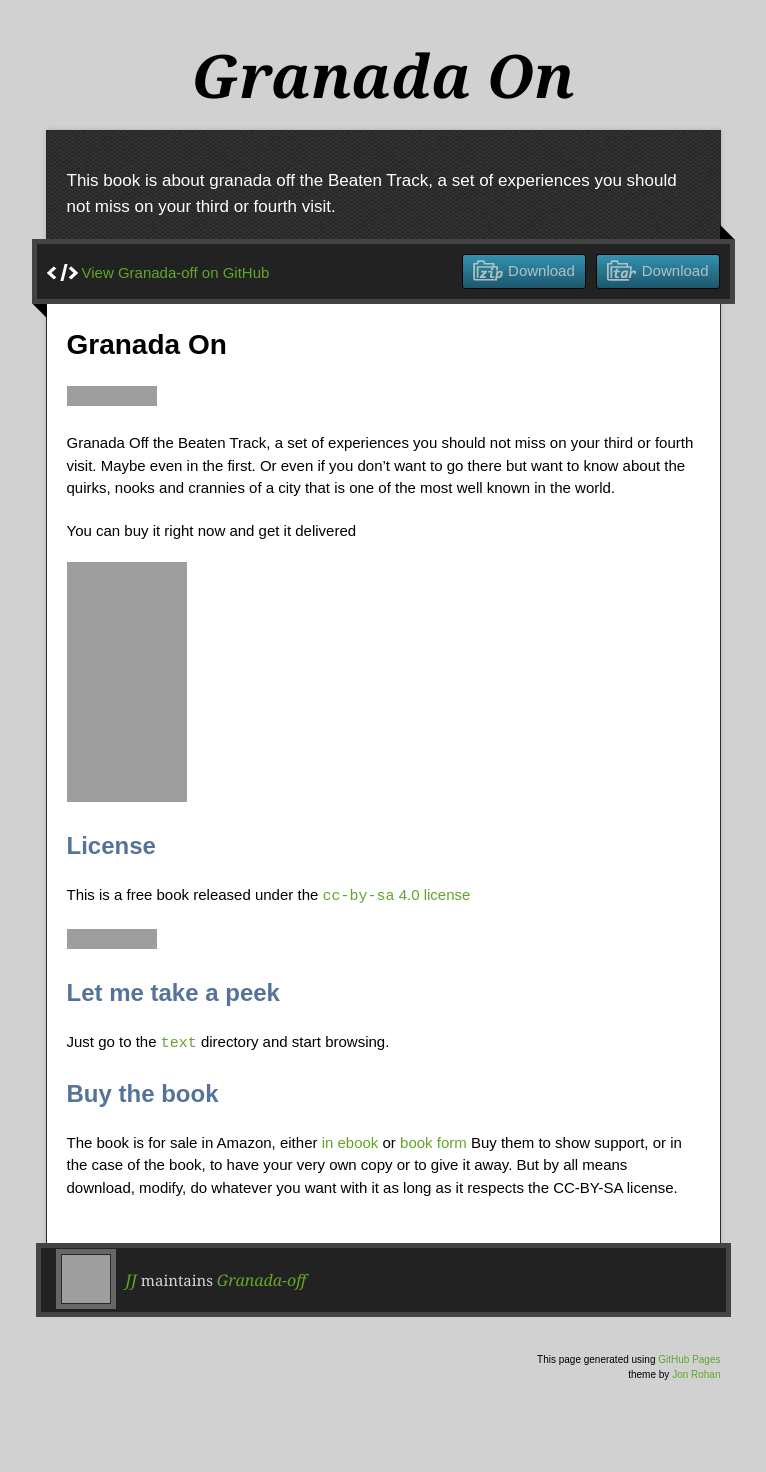
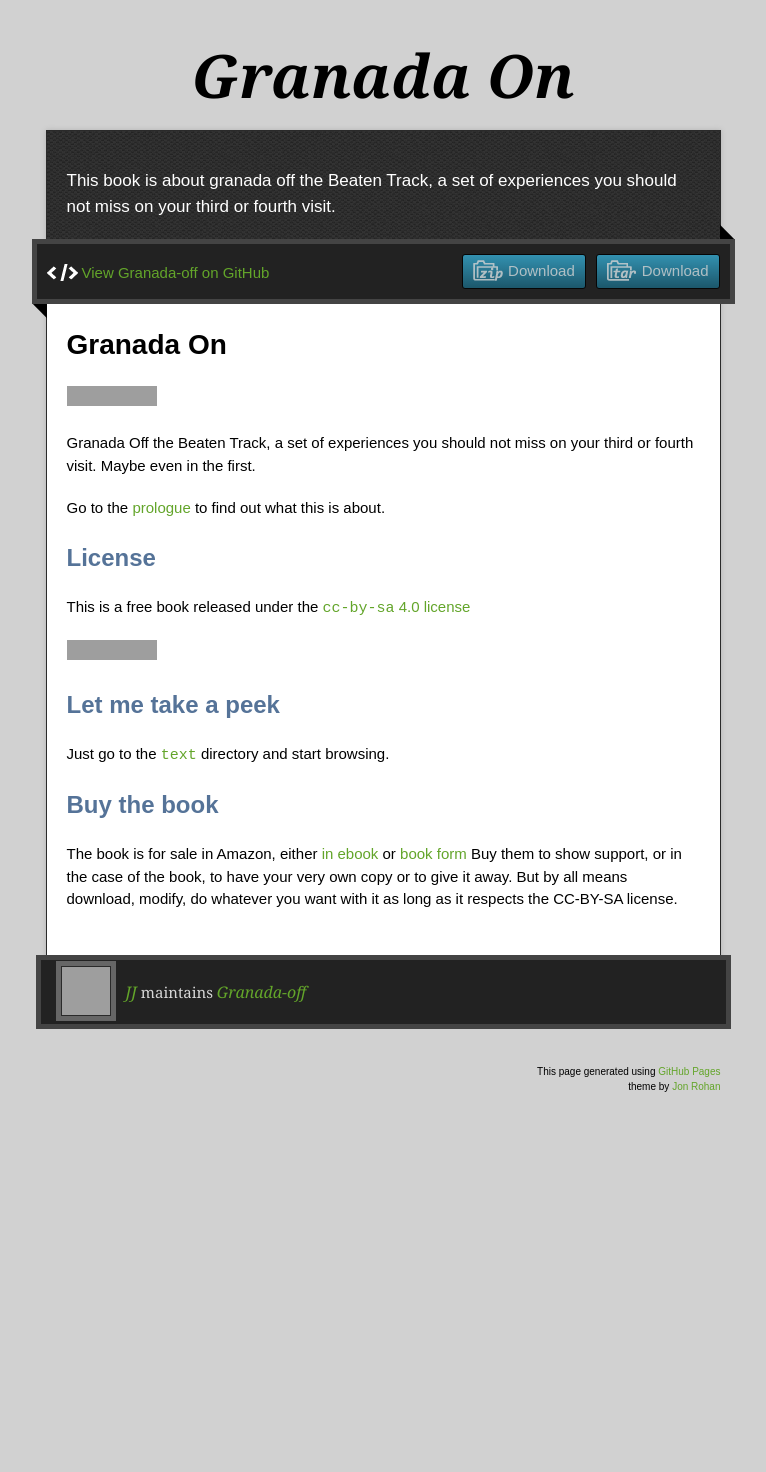
Before and after one commit to JJ/granada-off, a Jekyll site: the page built from index.md, in a window 1280 px wide. Shown: the whole page, without its empty margins (257-1023 px from the left). Built offline with Jekyll 4.4.1, drawn with Linux system fonts in a browser that asks for light colours; nearby versions of some CDN libraries; after the commit the page ends 1184 px from its top, so only the background shows below that; grey boxes are pictures that could not be loaded.

Commit message:
Sync gh-pages with master

```diff
--- a/index.md
+++ b/index.md
@@ -8,12 +8,10 @@ Granada On
 [![Build Status](https://travis-ci.org/JJ/granada-off.svg?branch=master)](https://travis-ci.org/JJ/granada-off)
 
 Granada Off the Beaten Track, a set of experiences you should not miss
-on your third or fourth visit. Maybe even in the first. Or even if you don't want to go there but want to know about the quirks, nooks and crannies of a city that is one of the most well known in the world.
+on your third or fourth visit. Maybe even in the first.
 
-You can buy it right now and get it delivered
-
-<iframe style="width:120px;height:240px;" marginwidth="0" marginheight="0" scrolling="no" frameborder="0" src="//ws-na.amazon-adsystem.com/widgets/q?ServiceVersion=20070822&OneJS=1&Operation=GetAdHtml&MarketPlace=US&source=ss&ref=ss_til&ad_type=product_link&tracking_id=perltutobyjjmere&marketplace=amazon&region=US&placement=1523257083&asins=1523257083&linkId=KRN5M3SLKGQW6OX3&show_border=true&link_opens_in_new_window=true">
-</iframe>
+Go to the [prologue](text/prologue.md) to find out what this is
+about.
 
 ## License
 
```
